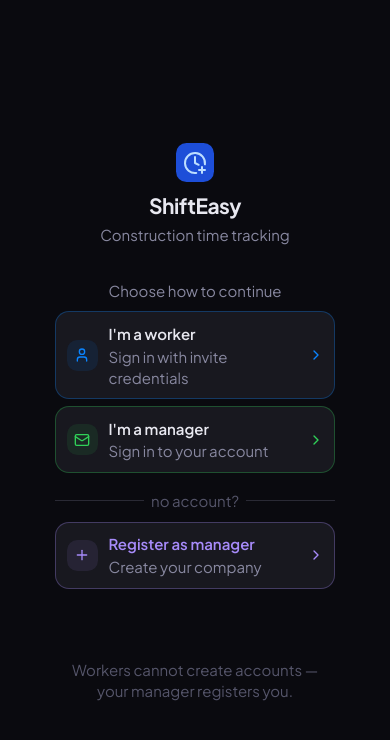
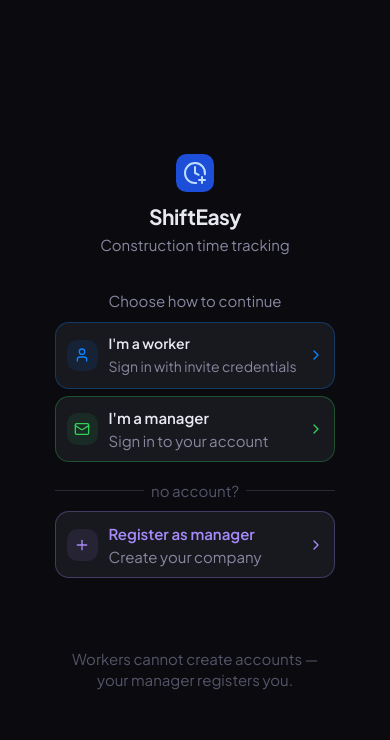
Before and after one commit to temirovruslan/shift_easy, a React (Vite) app in the folder client/: page / in a window 390 px wide. Shown: the top 740 px of the page. Built offline with nearby package versions, Linux system fonts and the light colour scheme; no server answers.

Commit message:
style: pin worker card text to 14px, bypassing global mobile override

```diff
--- a/client/src/pages/LandingPage.tsx
+++ b/client/src/pages/LandingPage.tsx
@@ -30,8 +30,8 @@ const LandingPage = () => {
               <User size={16} color="#0a84ff" />
             </div>
             <div className="flex-1 text-left">
-              <p className="text-sm font-semibold text-text">I'm a worker</p>
-              <p className="text-xs text-text2 mt-0.5">
+              <p className="text-[14px] font-semibold text-text">I'm a worker</p>
+              <p className="text-[14px] text-text2 mt-0.5">
                 Sign in with invite credentials
               </p>
             </div>
```
